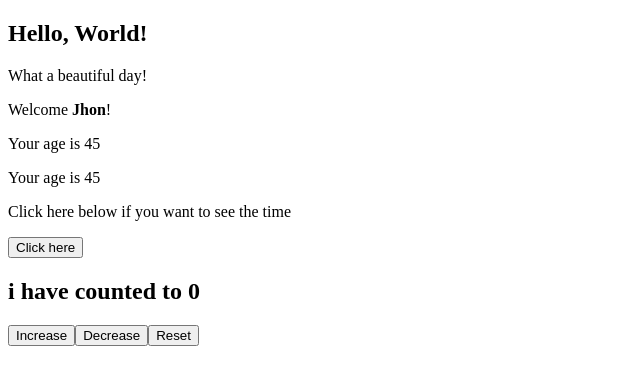
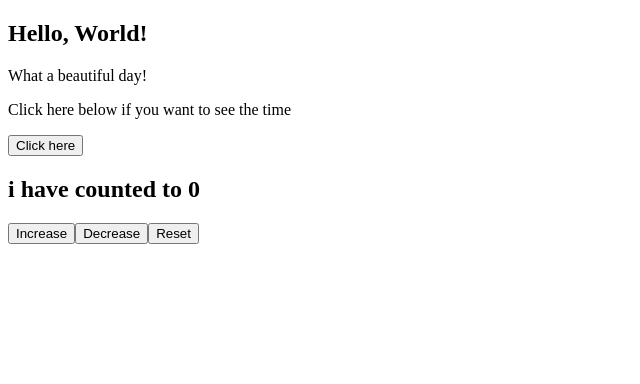
Before and after one commit to RaffaelePugliese/React, a React (Vite) app: page / in a window 1280 px wide. Shown: the top 384 px of the page, without its empty margins (0-640 px from the left). Built offline with nearby package versions, Linux system fonts and the light colour scheme.

Commit message:
Update ex.jsx

```diff
--- a/src/ex.jsx
+++ b/src/ex.jsx
@@ -7,7 +7,7 @@ export function Text() {
         <div>
             <Hello />
             <p>What a beautiful day!</p>
-            <Welcome name="Jhon" age={45}/>
+
             <AllertButton />
            <InitialValue/>
         </div>
```
